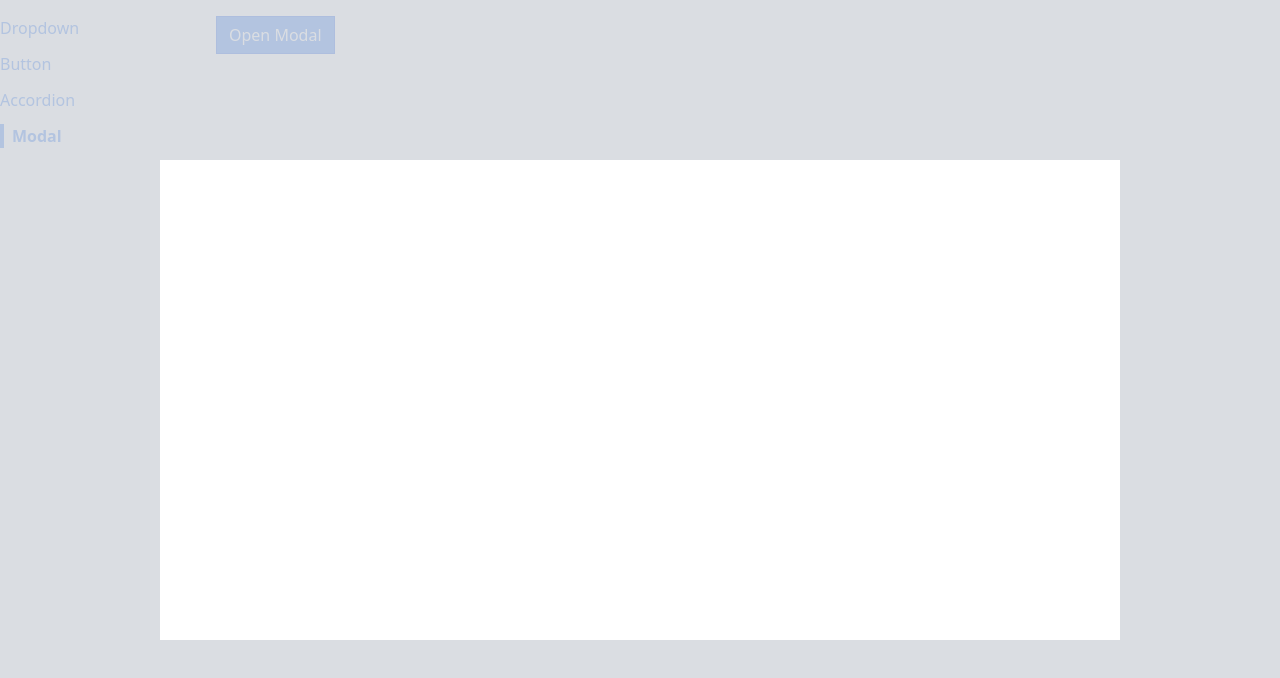
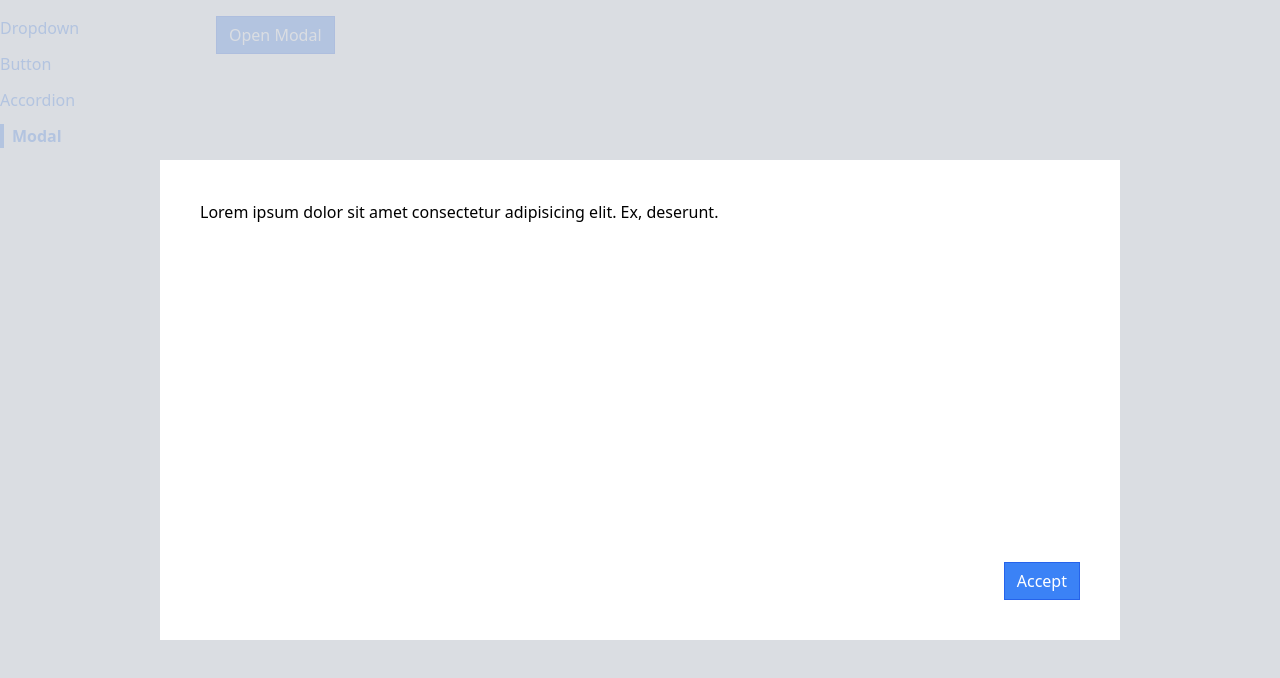
Before and after one commit to msinemkaya/components, a React (Create React App) app: page /modal in a window 1280 px wide. Both pictures are taken after a click on the button "Open Modal". Shown: the top 678 px of the page. Built offline with nearby package versions, Linux system fonts and the light colour scheme.

Commit message:
feat: added some elements and styling  to the modal

```diff
--- a/src/components/Modal.js
+++ b/src/components/Modal.js
@@ -1,6 +1,6 @@
 import ReactDOM from 'react-dom'
 
-export default function Modal({ onClose }){
+export default function Modal({ onClose, children, actionBar }){
 
   // with portal you are telling react to place the html produced by this component to the given place in document
   // insted of where it would be normally
@@ -14,7 +14,14 @@ export default function Modal({ onClose }){
   return ReactDOM.createPortal(
     <div>
       <div onClick={onClose} className='absolute inset-0 bg-gray-300 opacity-80'></div>
-      <div className='absolute inset-40 p-10 bg-white'></div>
+      <div className='absolute inset-40 p-10 bg-white'>
+        <div className='flex flex-col h-full justify-between'>
+          {children}
+          <div className='flex justify-end'>
+            {actionBar}
+          </div>
+        </div>
+      </div>
     </div>,
 
     // where we want this html to be
--- a/src/pages/ModalPage.js
+++ b/src/pages/ModalPage.js
@@ -14,10 +14,18 @@ export default function ModalPage(){
     setShowModal(true)
   }
 
+  const actionBar = (
+    <Button primary onClick={handleClose}>Accept</Button>
+  )
+
   return(
     <div>
       <Button primary onClick={handleClick}>Open Modal</Button>
-      {showModal && <Modal onClose={handleClose}/>}
+      {showModal && (
+        <Modal onClose={handleClose} actionBar={actionBar}>
+          <p>Lorem ipsum dolor sit amet consectetur adipisicing elit. Ex, deserunt.</p>
+        </Modal>
+      )}
     </div>
   );
 }
```
